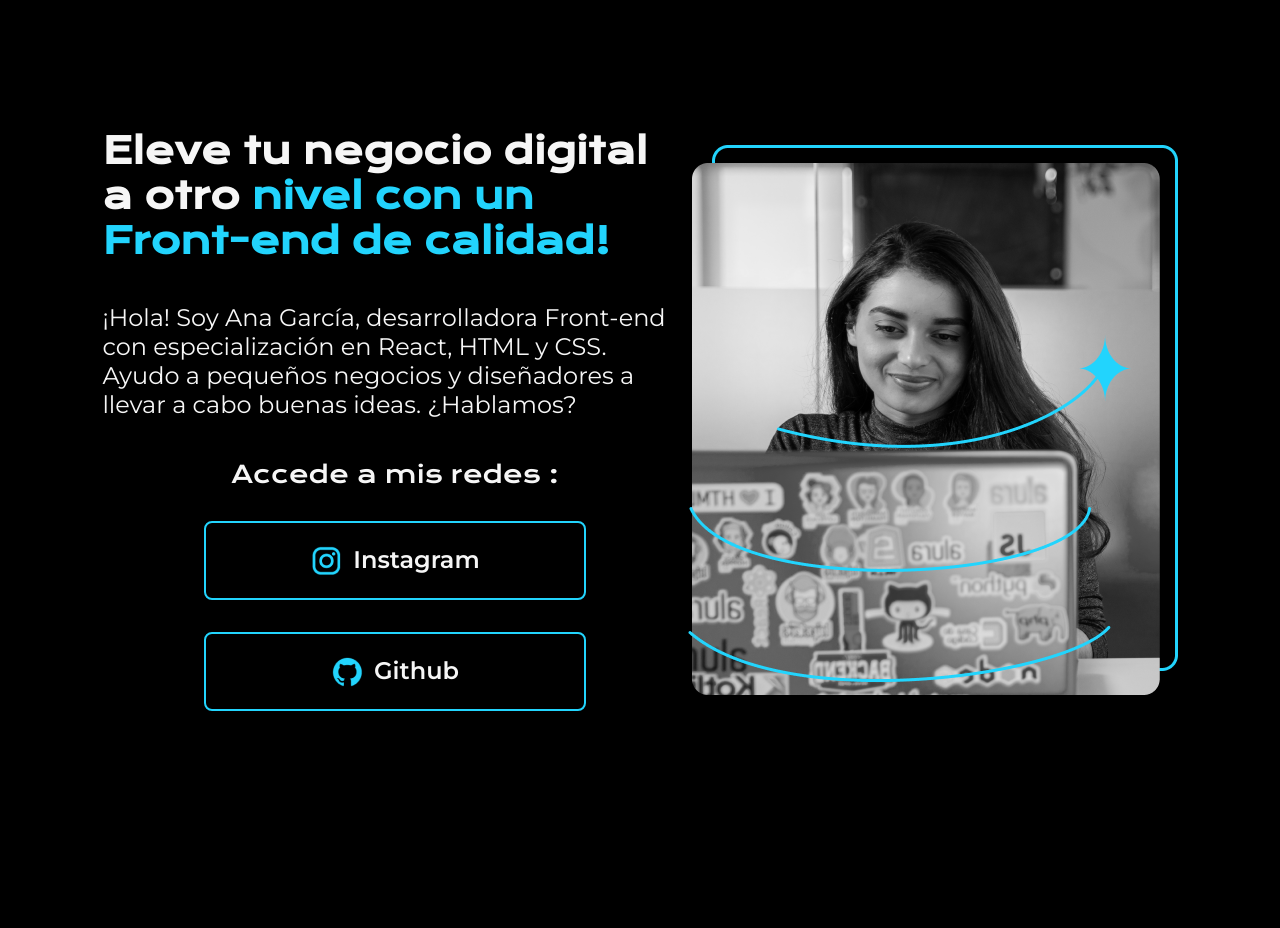
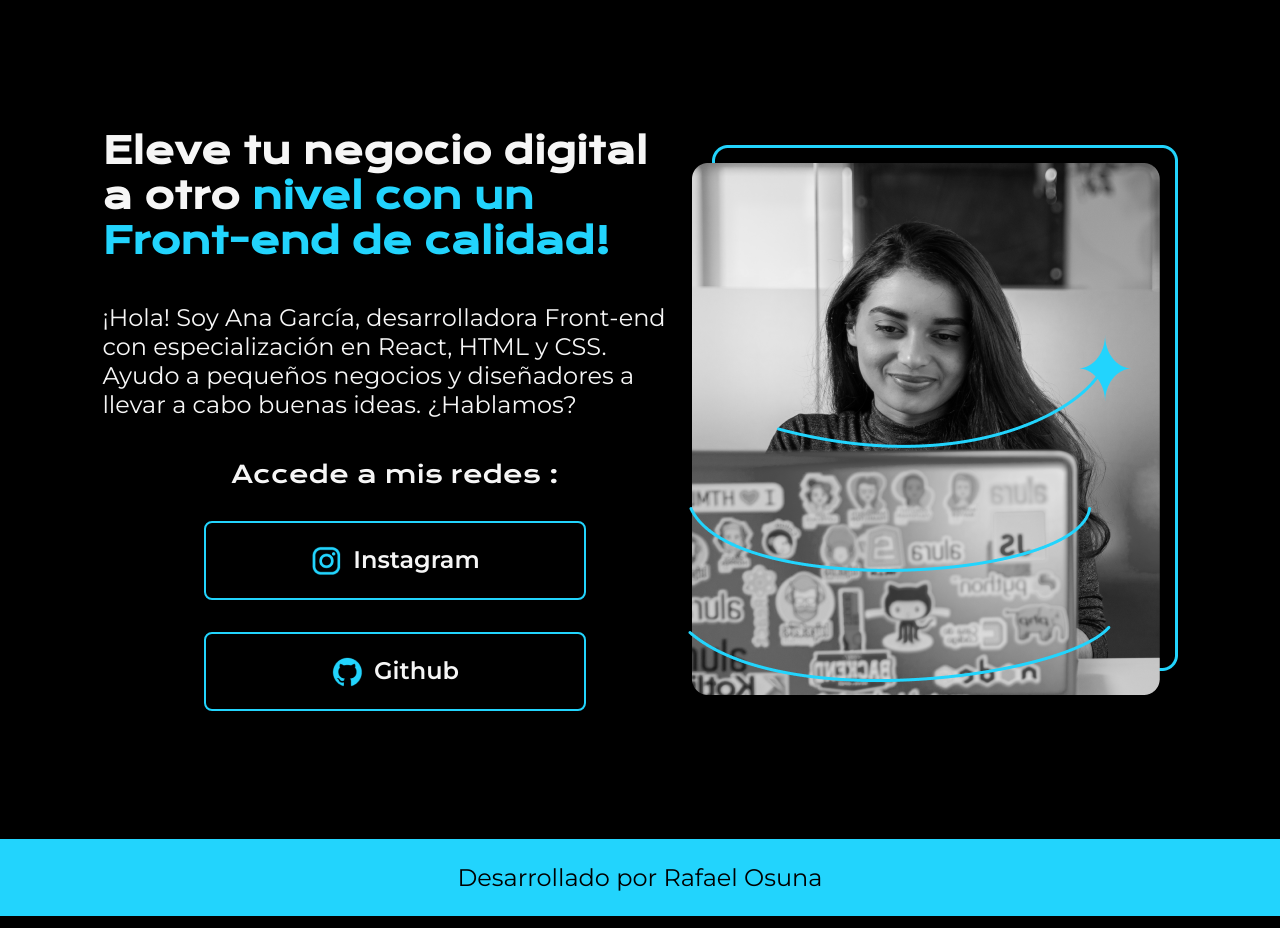
Before and after one commit to raohxxx/portafolio-osuna, a plain HTML site: page index.html in a window 1280 px wide. Drawn offline with nearby package versions, Linux system fonts and the light colour scheme.

Commit message:
se agrega footer

```diff
--- a/index.html
+++ b/index.html
@@ -32,8 +32,8 @@
 
 
     </main>
-    <footer>
-
+    <footer class="footer">
+<p> Desarrollado por Rafael Osuna  </p>
     </footer>
 </body>
 </html>
--- a/style.css
+++ b/style.css
@@ -7,7 +7,7 @@ margin: 0;}
 
 body{background-color: #000000;
 color:#f6f6f6;
-height:100vh;
+/*height:100vh;*/
 box-sizing: border-box;
 }
 strong{ color:#22d4fd;}
@@ -61,3 +61,18 @@ justify-content: space-between;
     font-size: 24px;
     font-weight: 400;
 }
+.presentacion__enlaces__link:hover{
+    color:#272727
+}
+.footer{
+    background-color: #22d4fd;
+    color: black;
+    padding: 24px;
+    text-align: center;
+    font-family: "Montserrat", serif;
+    font-size: 24px;
+    font-weight: 400;
+
+
+
+}
```
